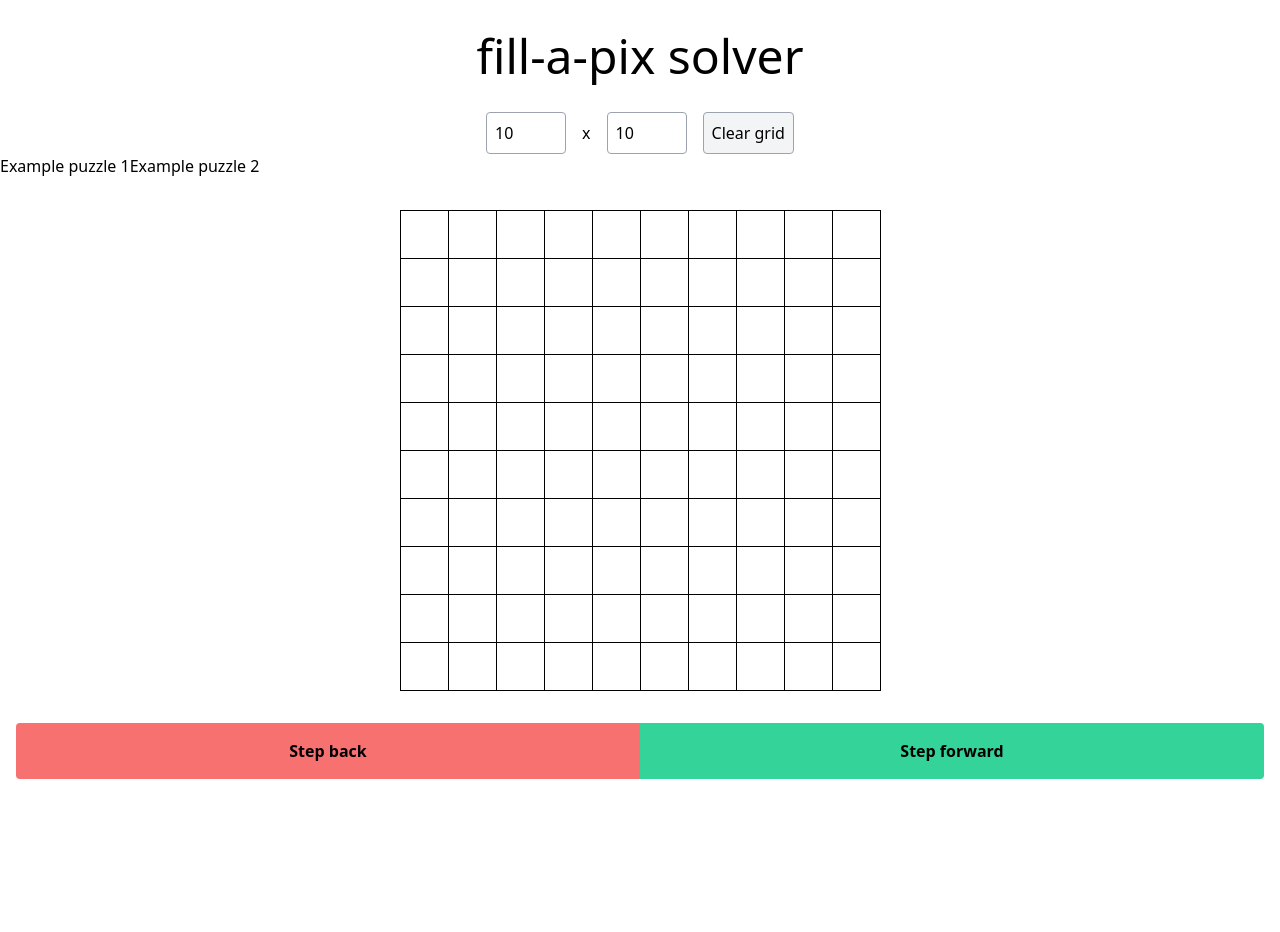
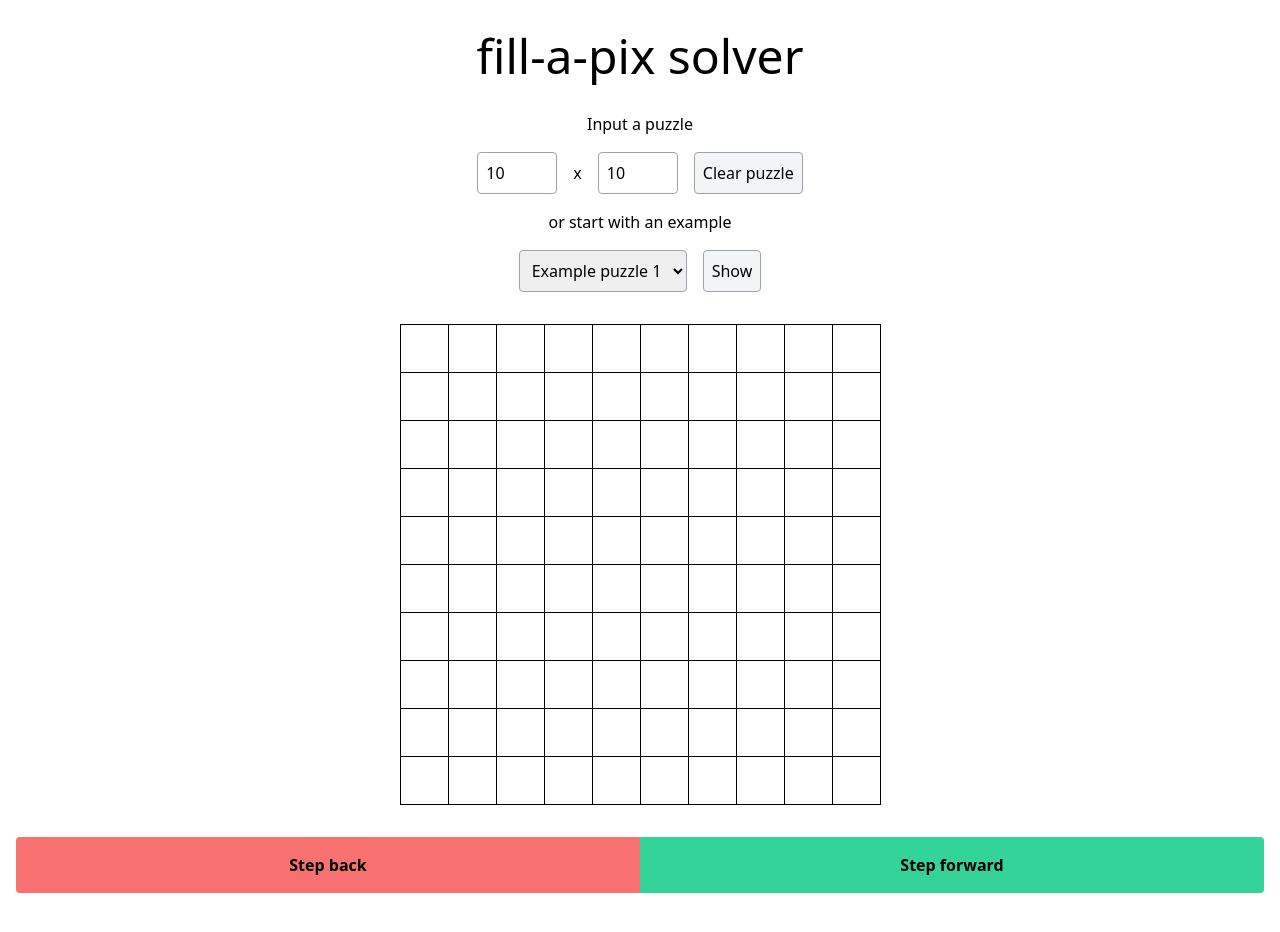
Before and after one commit to jsborjesson/conceptis-puzzle-solver, a Vue app: page / in a window 1280 px wide. Shown: the top 932 px of the page. Before the commit the page ends 827 px from the top, so only its background shows below. Built offline with nearby package versions, Linux system fonts and the light colour scheme.

Commit message:
Reimplement examples as dropdown

```diff
--- a/src/components/FillAPix.vue
+++ b/src/components/FillAPix.vue
@@ -1,14 +1,21 @@
 <template>
-  <div class="my-8">
+  <div class="flex flex-col items-center justify-center my-8 space-y-4">
+    <span>Input a puzzle</span>
+
     <div class="flex items-center justify-center space-x-4">
       <input type="number" v-model="height" class="w-20 p-2 border border-gray-400 rounded" />
       <span>x</span>
       <input type="number" v-model="width" class="w-20 p-2 border border-gray-400 rounded" />
-      <button @click="blankPuzzle" class="p-2 bg-gray-100 border border-gray-400 rounded">Clear grid</button>
+      <button @click="blankPuzzle" class="p-2 bg-gray-100 border border-gray-400 rounded">Clear puzzle</button>
     </div>
 
-    <div>
-      <button v-for="(_, index) in examples" :key="index" @click="examplePuzzle(index)">Example puzzle {{index + 1}}</button>
+    <span>or start with an example</span>
+
+    <div class="flex items-center justify-center space-x-4">
+      <select v-model="example" class="p-2 border border-gray-400 rounded">
+        <option v-for="(_, index) in examples" :key="index" :value="index">Example puzzle {{index + 1}}</option>
+      </select>
+      <button @click="examplePuzzle(example)" class="p-2 bg-gray-100 border border-gray-400 rounded">Show</button>
     </div>
   </div>
 
@@ -49,10 +56,12 @@ export default defineComponent({
   data() {
     return {
       editing: true,
+      example: 0,
+      examples,
       height: 10,
       width: 10,
+
       steps: [] as Puzzle[],
-      examples,
     };
   },
   mounted(): void {
```
